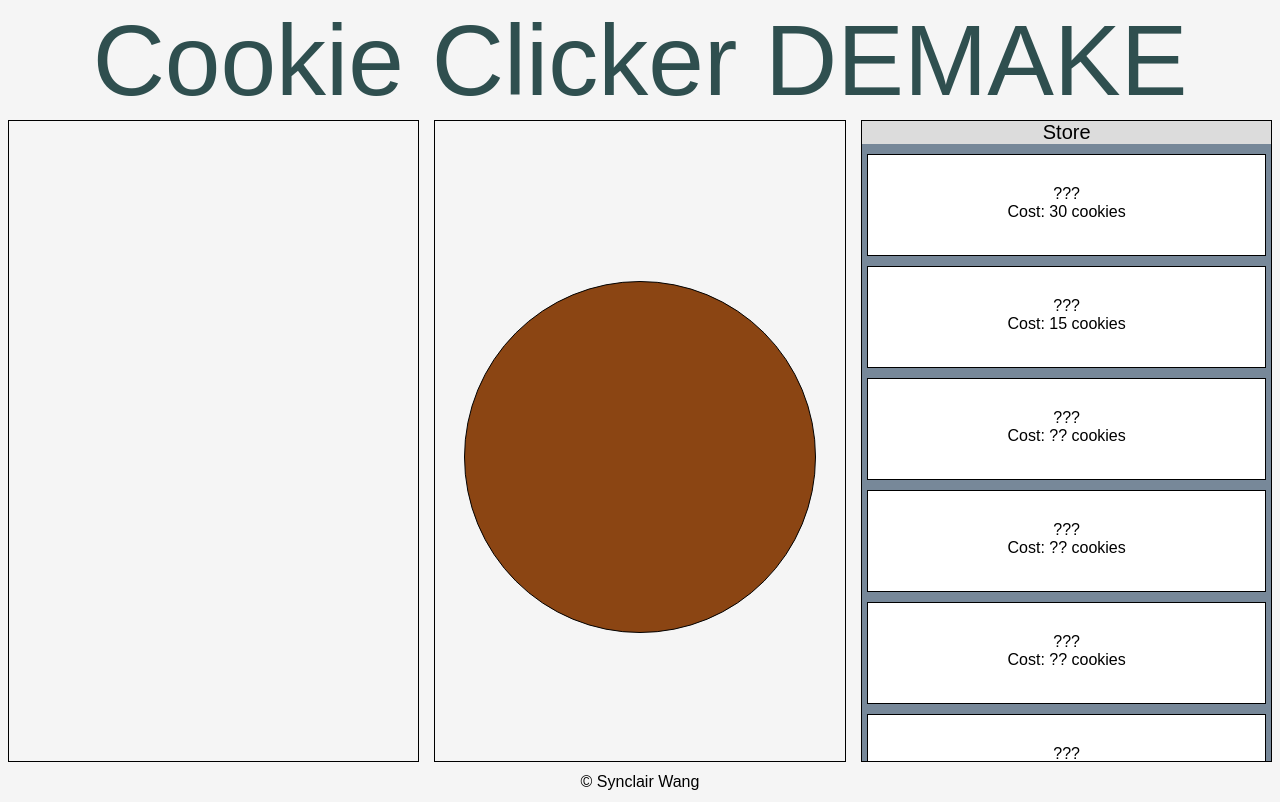
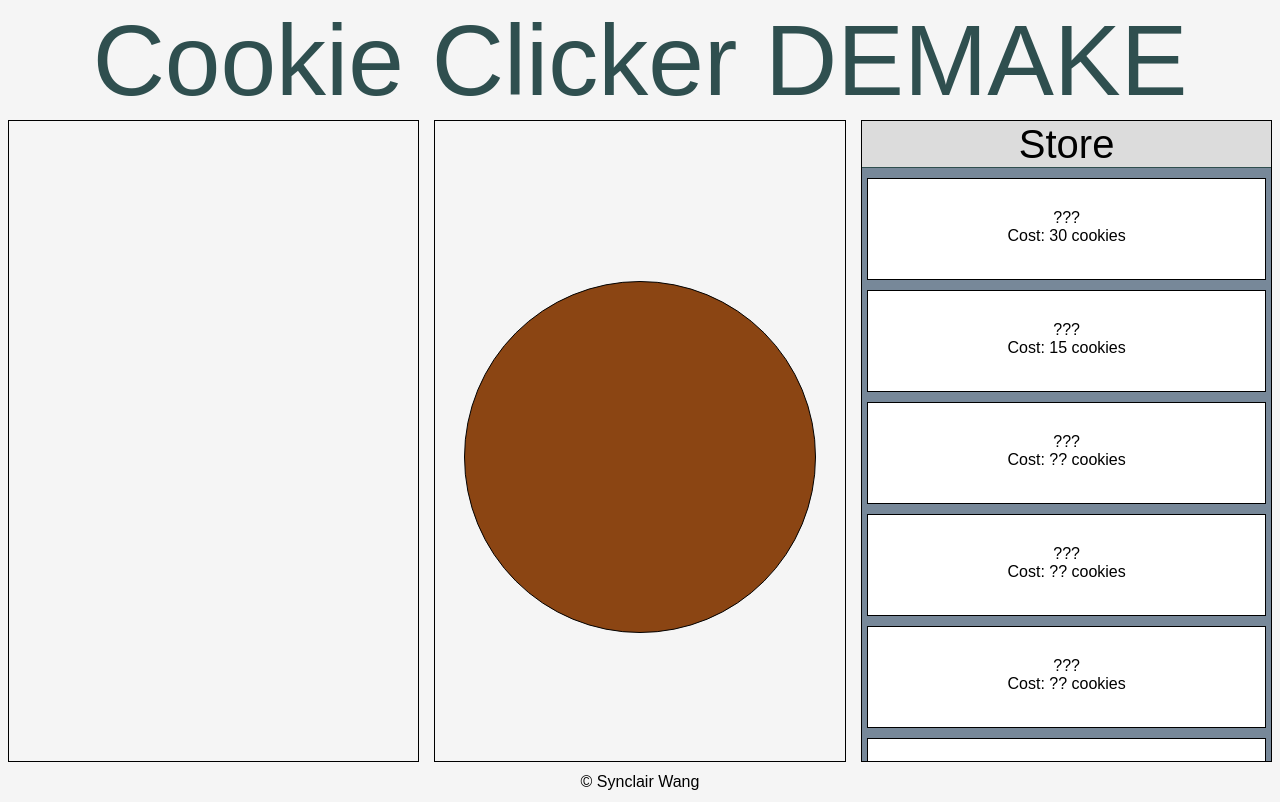
Before and after one commit to iSyn/cookie-clicker-demake, a plain HTML site: page index.html in a window 1280 px wide. Drawn offline with nearby package versions, Linux system fonts and the light colour scheme.

Commit message:
hoverable buttons

```diff
--- a/css/styles.css
+++ b/css/styles.css
@@ -42,14 +42,16 @@ body {
 }
 
 .upgrade-area {
-  overflow: scroll;
+  position: relative;
+  overflow: auto;
   background-color: lightslategray;
 }
 
 .upgrade-header {
   text-align: center;
-  font-size: 20px;
+  font-size: 40px;
   background-color: gainsboro;
+  border-bottom: 1px solid darkslategrey;
 }
 
 .upgrades {
@@ -63,3 +65,7 @@ body {
   text-align: center;
   padding-top: 30px;
 }
+
+.upgrades:hover {
+  background-color: darkgrey;
+}
```
Also changed, not shown: scripts/buttonHover.js (deleted, +0 -18 lines).
